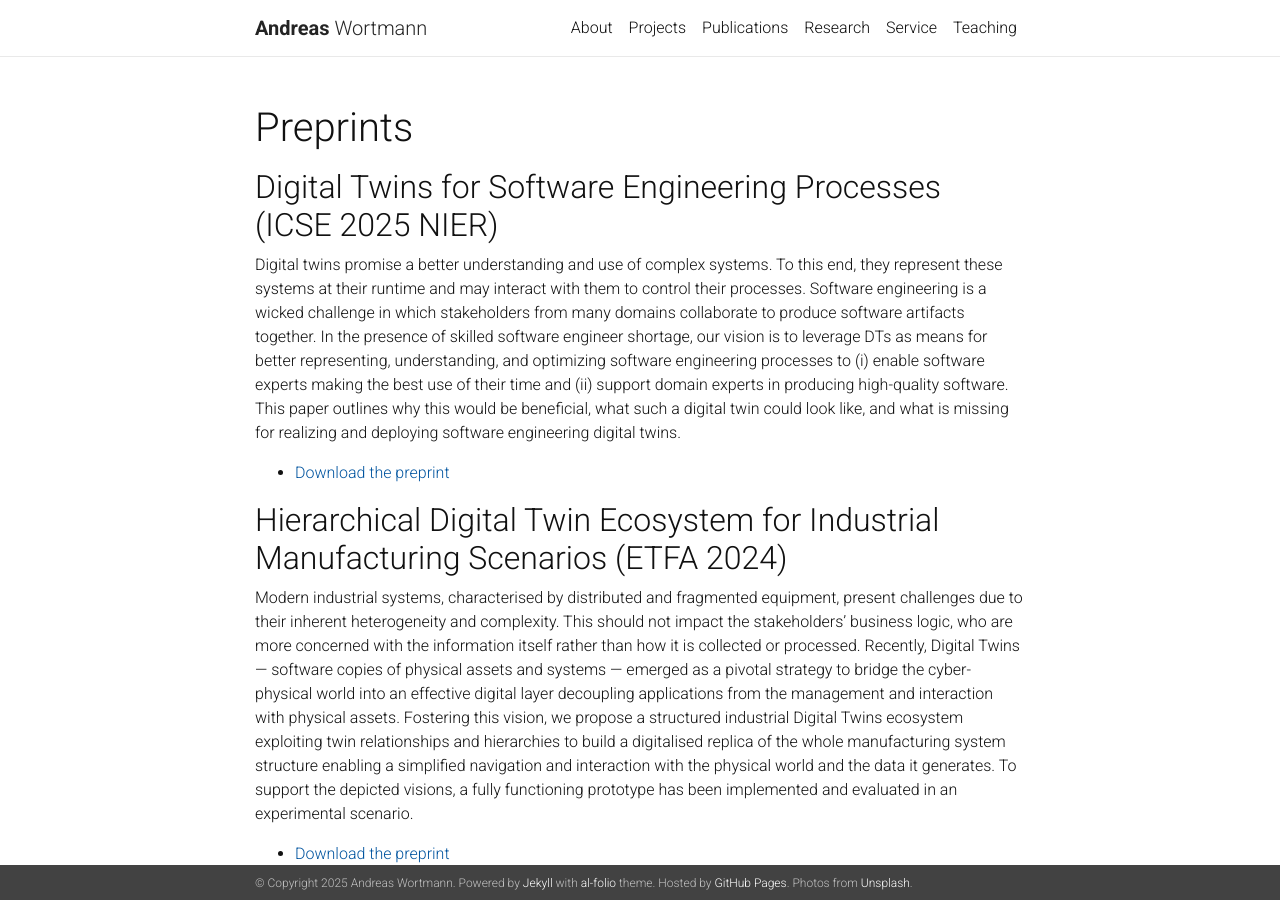
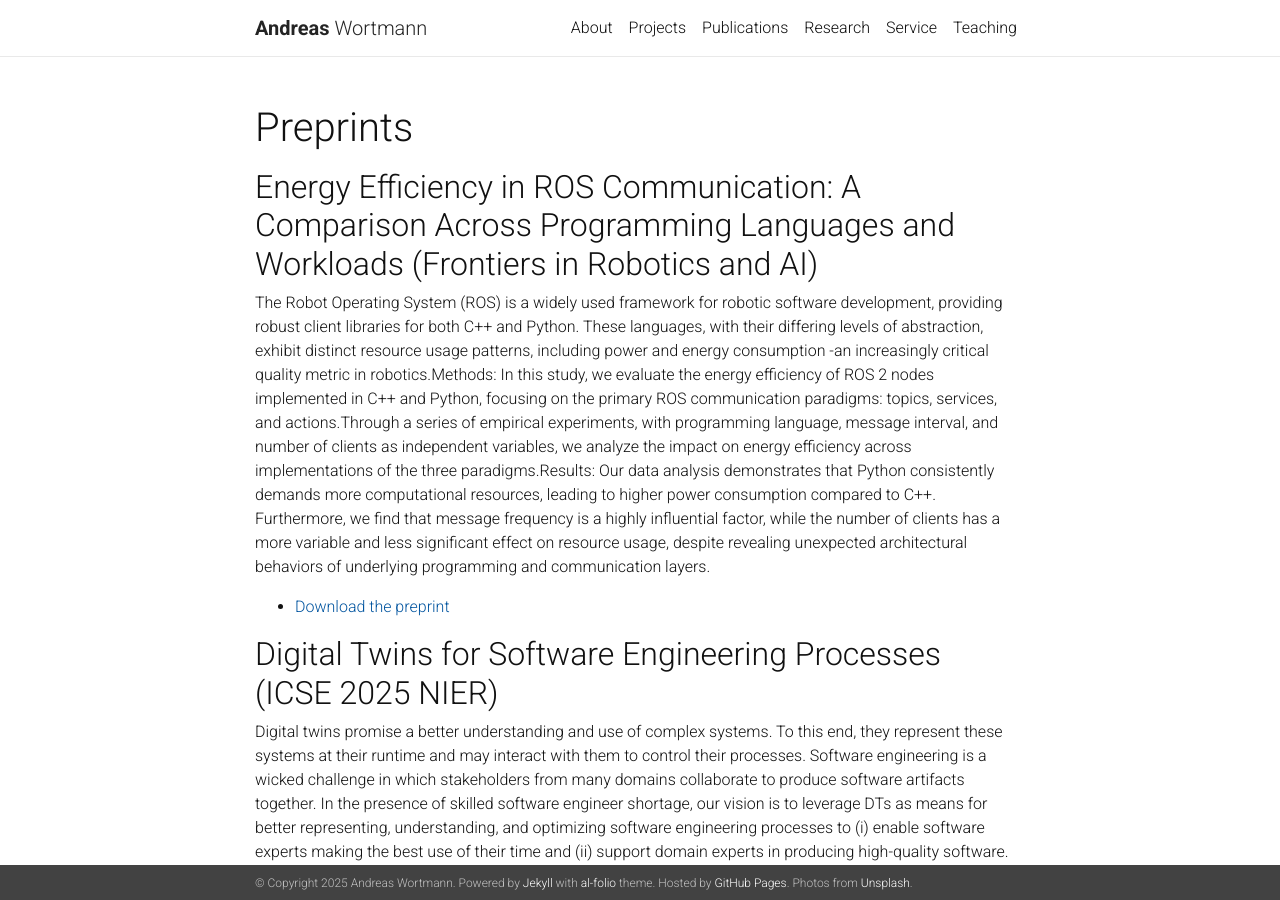
Before and after one commit to awortmann/awortmann.github.io, a Jekyll site: the page built from _pages/preprints.md, in a window 1280 px wide and 900 px high. Built offline with Jekyll 4.4.1, drawn with Linux system fonts in a browser that asks for light colours; nearby versions of some CDN libraries; a style sheet for code colours, icons or effects is not loaded.

Commit message:
Minor update

```diff
--- a/_pages/preprints.md
+++ b/_pages/preprints.md
@@ -5,6 +5,13 @@ title: Preprints
 description:
 nav: false
 ---
+
+## Energy Efficiency in ROS Communication: A Comparison Across Programming Languages and Workloads (Frontiers in Robotics and AI)
+
+The Robot Operating System (ROS) is a widely used framework for robotic software development, providing robust client libraries for both C++ and Python. These languages, with their differing levels of abstraction, exhibit distinct resource usage patterns, including power and energy consumption -an increasingly critical quality metric in robotics.Methods: In this study, we evaluate the energy efficiency of ROS 2 nodes implemented in C++ and Python, focusing on the primary ROS communication paradigms: topics, services, and actions.Through a series of empirical experiments, with programming language, message interval, and number of clients as independent variables, we analyze the impact on energy efficiency across implementations of the three paradigms.Results: Our data analysis demonstrates that Python consistently demands more computational resources, leading to higher power consumption compared to C++. Furthermore, we find that message frequency is a highly influential factor, while the number of clients has a more variable and less significant effect on resource usage, despite revealing unexpected architectural behaviors of underlying programming and communication layers.
+- [Download the preprint](https://github.com/awortmann/awortmann.github.io/raw/master/Energy_Efficiency_in_ROS_Communication_-_A_Comparison_Across_Programming_Languages_and_Workloads.pdf)
+
+
 
 ## Digital Twins for Software Engineering Processes (ICSE 2025 NIER)
 
```
Also changed, not shown: 1 other file.
